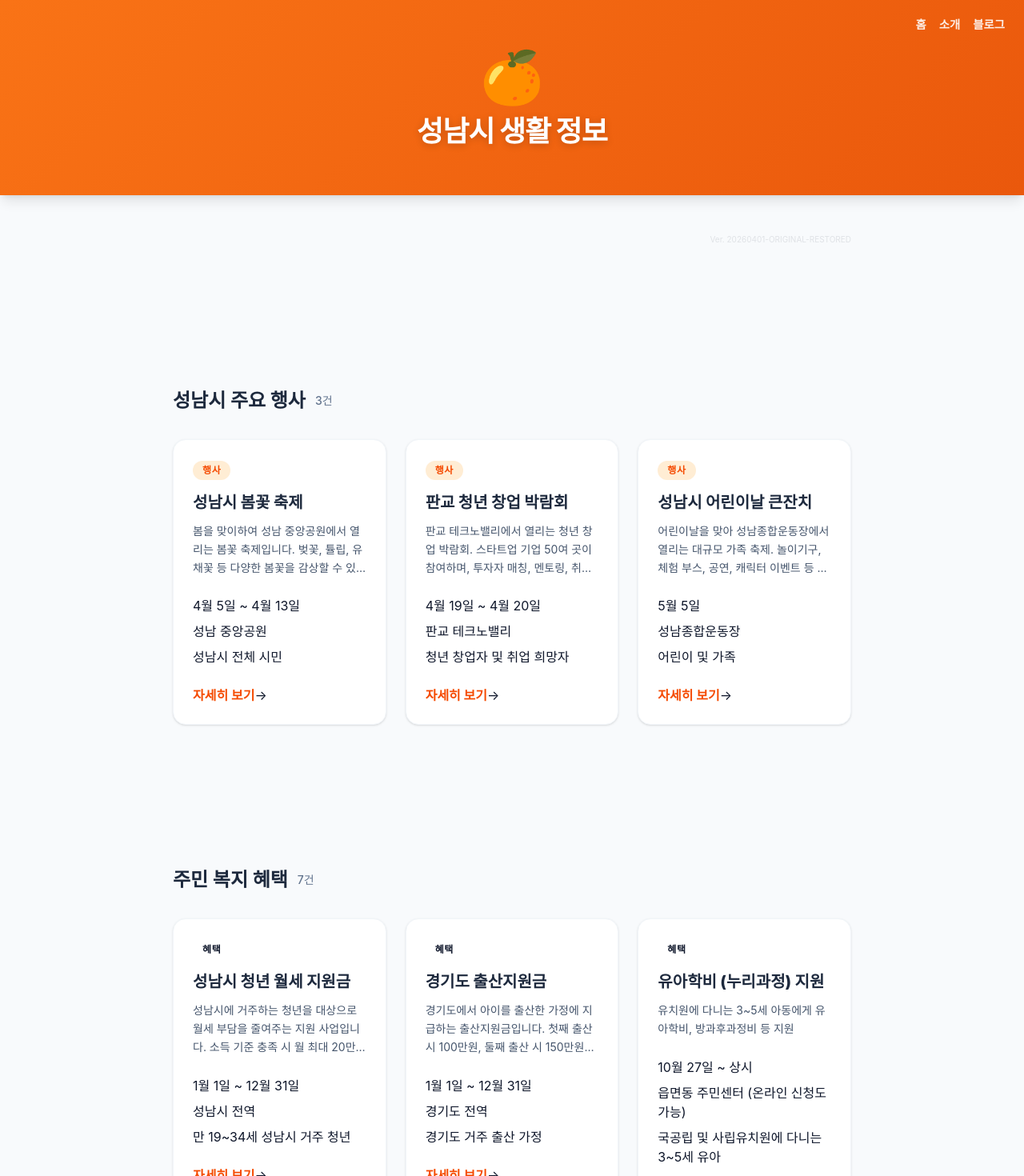
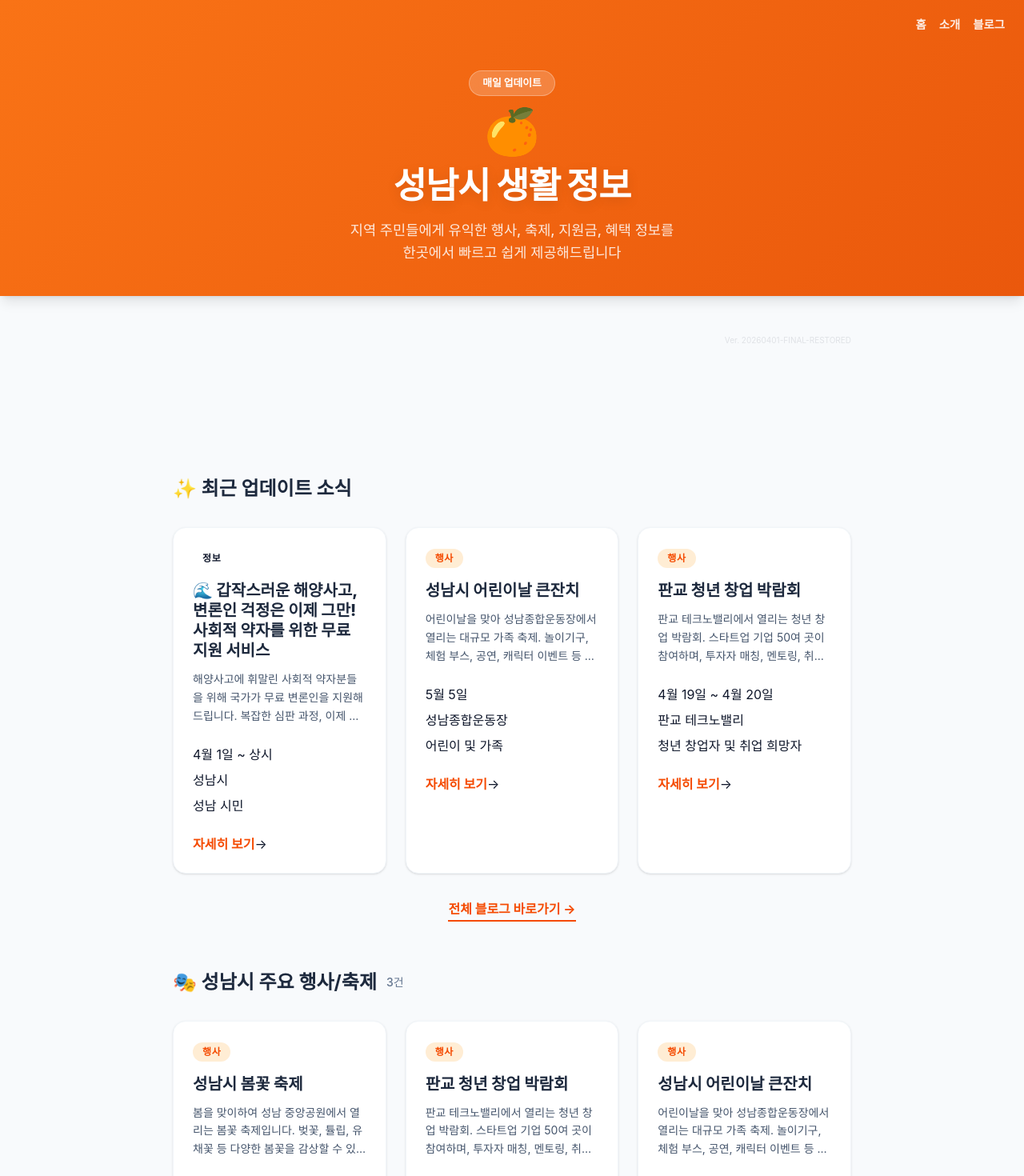
Before and after one commit to ksjung-win/my-local-info, a Next.js app: page / in a window 1280 px wide. Shown: the top 1470 px of the page at 80% size. Built offline with nearby package versions, Linux system fonts and the light colour scheme; no server answers.

Commit message:
홈페이지 전면 복구: 헤더 문구 복구 및 최근 소식 상단 재배치

```diff
--- a/src/app/layout.tsx
+++ b/src/app/layout.tsx
@@ -78,15 +78,19 @@ export default function RootLayout({
           }}
         />
         {/* ── 헤더 ── */}
-        <header className="site-header" style={{ paddingBottom: '60px' }}>
+        <header className="site-header" style={{ paddingBottom: '40px' }}>
           <nav style={{ position: 'absolute', top: '20px', right: '24px', zIndex: 10, display: 'flex', gap: '16px' }}>
             <Link href="/" style={{ color: '#fff', textDecoration: 'none', fontWeight: 600, fontSize: '0.9rem', opacity: 0.9 }}>홈</Link>
             <Link href="/about" style={{ color: '#fff', textDecoration: 'none', fontWeight: 600, fontSize: '0.9rem', opacity: 0.9 }}>소개</Link>
             <Link href="/blog" style={{ color: '#fff', textDecoration: 'none', fontWeight: 600, fontSize: '0.9rem', opacity: 0.9 }}>블로그</Link>
           </nav>
-          <Link href="/" style={{ textDecoration: 'none', color: 'inherit', display: 'flex', flexDirection: 'column', alignItems: 'center' }}>
-            <span className="header-emoji" style={{ fontSize: '4rem', marginBottom: '16px' }}>🍊</span>
-            <h1 className="header-title" style={{ color: '#ffffff', textShadow: '0 2px 10px rgba(0,0,0,0.2)', margin: 0 }}>성남시 생활 정보</h1>
+          <Link href="/" style={{ textDecoration: 'none', color: 'inherit', textAlign: 'center', display: 'flex', flexDirection: 'column', alignItems: 'center' }}>
+            <div className="header-badge" style={{ backgroundColor: 'rgba(255,255,255,0.2)', marginBottom: '16px', fontSize: '0.8rem' }}>매일 업데이트</div>
+            <span className="header-emoji" style={{ fontSize: '3.5rem', marginBottom: '16px' }}>🍊</span>
+            <h1 className="header-title" style={{ color: '#ffffff', fontSize: '2.8rem', fontWeight: 900, marginBottom: '16px', textShadow: '0 4px 15px rgba(0,0,0,0.1)' }}>성남시 생활 정보</h1>
+            <p className="header-subtitle" style={{ color: 'rgba(255,255,255,0.95)', fontSize: '1.1rem', maxWidth: '600px', margin: '0 auto', lineHeight: '1.6', wordBreak: 'keep-all' }}>
+              지역 주민들에게 유익한 행사, 축제, 지원금, 혜택 정보를 <br/>한곳에서 빠르고 쉽게 제공해드립니다
+            </p>
           </Link>
         </header>
 
--- a/src/app/page.tsx
+++ b/src/app/page.tsx
@@ -118,14 +118,43 @@ export default function Home() {
 
   return (
     <main className="main-content">
-      {/* 고유 ID 헤더 (최종 복원 버전) */}
-      <div className="text-[10px] opacity-10 text-right">Ver. 20260401-ORIGINAL-RESTORED</div>
+      {/* 고유 ID 헤더 (최종 최적화 버전) */}
+      <div className="text-[10px] opacity-10 text-right">Ver. 20260401-FINAL-RESTORED</div>
 
       <AdBanner />
 
-      <section className="mt-12">
+      {/* [1] 최근 소식 프리뷰 (맨 상단) */}
+      <section className="mt-8 mb-16">
         <div className="section-header">
-          <h2 className="section-title">성남시 주요 행사</h2>
+          <h2 className="section-title">✨ 최근 업데이트 소식</h2>
+        </div>
+        <div className="card-grid">
+          {recentPosts.map((post) => {
+            const matchedItem = data.items.find(item => post.title.includes(item.name)) || {
+              category: post.category || "정보",
+              summary: post.summary,
+              startDate: post.date,
+              endDate: "상시",
+              location: "성남시",
+              target: "성남 시민",
+              name: post.title
+            };
+            return <InfoCard key={post.slug} item={matchedItem as any} slug={post.slug} />;
+          })}
+        </div>
+        <div className="mt-8 text-center">
+          <Link href="/blog" className="text-orange-600 font-bold border-b-2 border-orange-600 pb-1 hover:text-orange-700 transition-all">
+            전체 블로그 바로가기 →
+          </Link>
+        </div>
+      </section>
+
+      <div className="divider opacity-10" />
+
+      {/* [2] 카테고리별 정보 (행사) */}
+      <section className="mt-16">
+        <div className="section-header">
+          <h2 className="section-title">🎭 성남시 주요 행사/축제</h2>
           <span className="section-count">{events.length}건</span>
         </div>
         <div className="card-grid">
@@ -138,9 +167,10 @@ export default function Home() {
 
       <AdBanner />
 
-      <section className="mt-12">
+      {/* [3] 카테고리별 정보 (복지/혜택) */}
+      <section className="mt-16 pb-20">
         <div className="section-header">
-          <h2 className="section-title">주민 복지 혜택</h2>
+          <h2 className="section-title">💎 주민 맞춤형 복지 혜택</h2>
           <span className="section-count">{benefits.length}건</span>
         </div>
         <div className="card-grid">
@@ -151,13 +181,6 @@ export default function Home() {
         </div>
       </section>
 
-      <div className="mt-16 text-center pb-20">
-        <Link href="/blog" className="inline-flex items-center gap-2 bg-slate-800 text-white px-10 py-5 rounded-2xl font-bold hover:bg-slate-700 transition-all shadow-xl hover:-translate-y-1">
-          <span>모든 소식 블로그에서 보기</span>
-          <span className="text-2xl">→</span>
-        </Link>
-      </div>
-
       <AdBanner />
     </main>
   );
```
